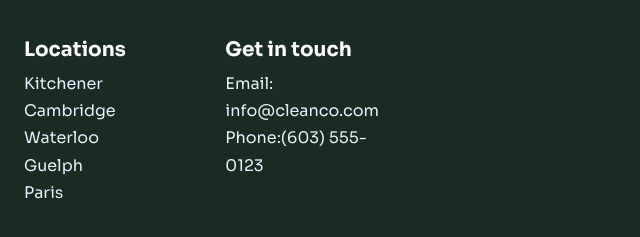
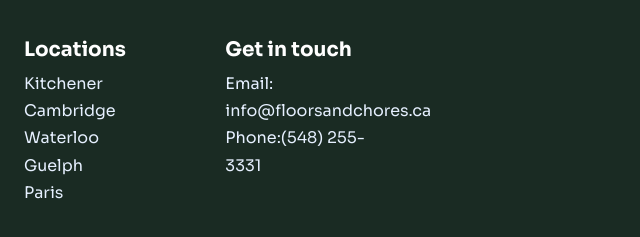
Before and after one commit to JagpreetSinghBajwa/FloorsNChores, a plain HTML site: page about.html in a window 1280 px wide. Shown: the part 954-1191 px from the top of the page, 640-1280 px from the left. Drawn offline with nearby package versions, Linux system fonts and the light colour scheme.

Commit message:
Add files via upload

```diff
--- a/about.html
+++ b/about.html
@@ -179,8 +179,8 @@
             <div class="col-lg-2 col-md-6">
               <h5 class="text-white">Get in touch</h5>
               <ul class="list-unstyled">
-                <li>Email: info@cleanco.com</li>
-                <li>Phone:(603) 555-0123</li>
+                <li>Email: info@floorsandchores.ca</li>
+                <li>Phone:(548) 255-3331</li>
               </ul>
             </div>
           </div>
```
Also changed, not shown: faq.html (+2 -2 lines), index.html (+2 -2 lines), privacypolicy.html (+2 -2 lines).
